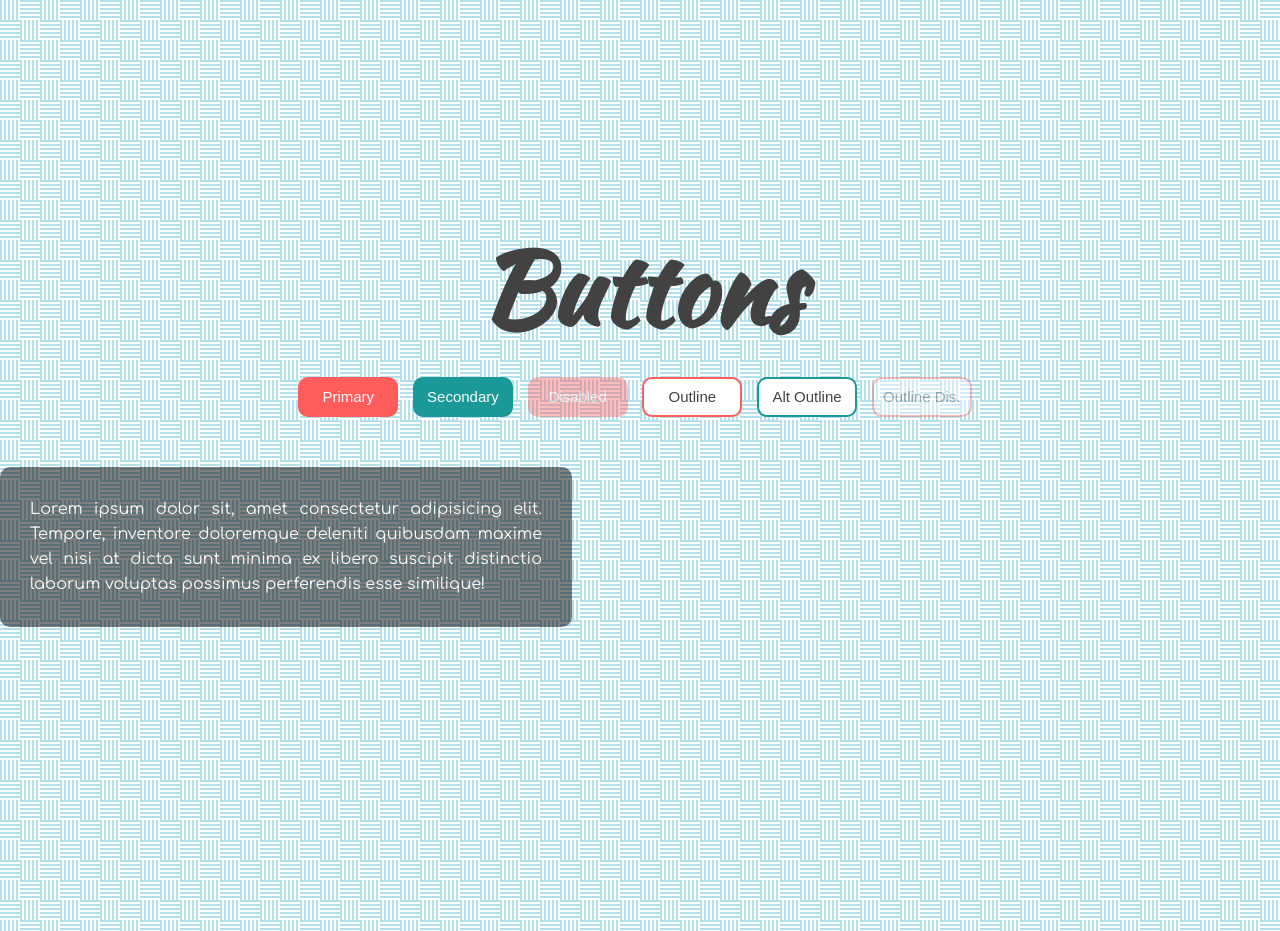
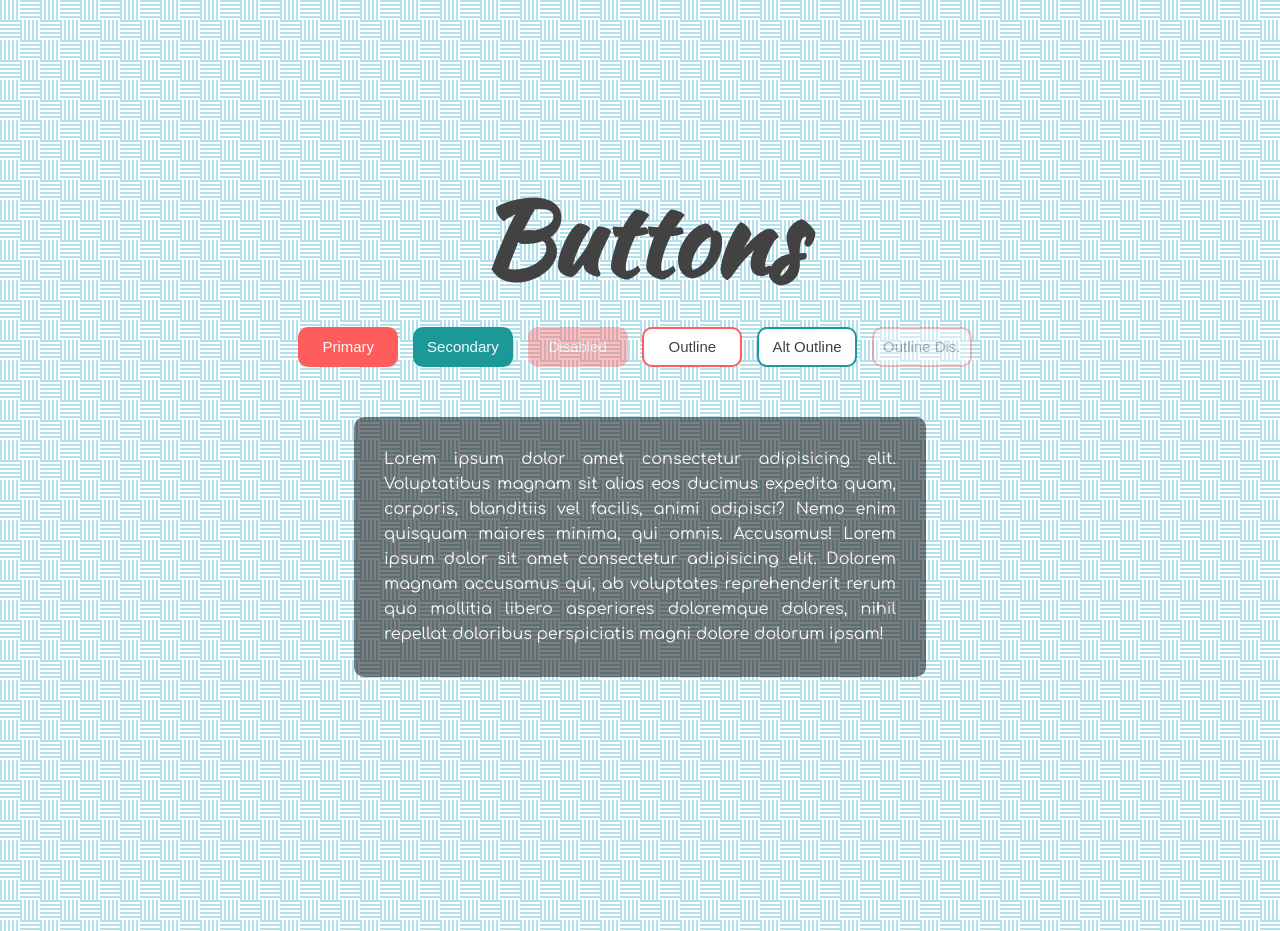
Before and after one commit to mkturner/light-dark-mode, a plain HTML site: page index.html in a window 1280 px wide. Shown: the part 1620-2551 px from the top of the page. Drawn offline with nearby package versions, Linux system fonts and the light colour scheme.

Commit message:
fix: center content in Buttons section

```diff
--- a/index.html
+++ b/index.html
@@ -75,7 +75,6 @@
     </section>
     <!-- Projects Section -->
     <section id="projects">
-      <div class="title-group">
         <h1>Buttons</h1>
         <div class="buttons">
           <button class="primary">Primary</button>
@@ -86,11 +85,11 @@
           <button class="outline" disabled>Outline Dis.</button>
         </div>
         <div class="text-box" id="text-box">
-          <p>Lorem ipsum dolor sit, amet consectetur adipisicing elit. Tempore, inventore doloremque deleniti quibusdam maxime
-            vel nisi at dicta sunt minima ex libero suscipit distinctio laborum voluptas possimus perferendis esse similique!
-          </p>
+          <p>Lorem ipsum dolor amet consectetur adipisicing elit. Voluptatibus magnam sit alias eos ducimus expedita quam,
+            corporis, blanditiis vel facilis, animi adipisci? Nemo enim quisquam maiores minima, qui omnis. Accusamus! Lorem ipsum
+            dolor sit amet consectetur adipisicing elit. Dolorem magnam accusamus qui, ab voluptates reprehenderit rerum quo
+            mollitia libero asperiores doloremque dolores, nihil repellat doloribus perspiciatis magni dolore dolorum ipsam!</p>
         </div>
-      </div>
     </section>
     <!-- Contact Section -->
     <section id="contact">
```
